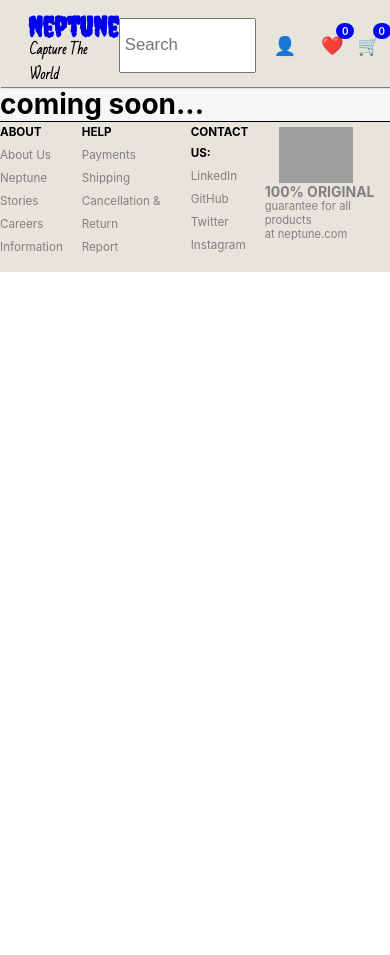
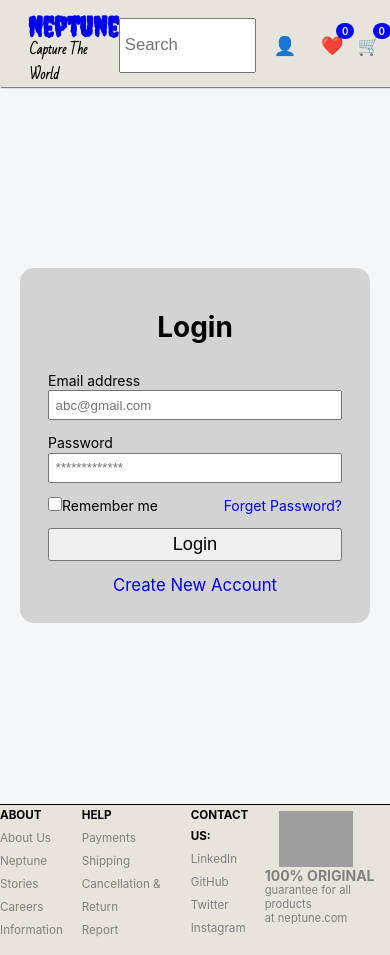
Before and after one commit to pinki-mandal/neptune, a React (Create React App) app: page /Login in a window 390 px wide. Shown: the top 955 px of the page. Before the commit the page ends 844 px from the top, so only its background shows below. Built offline with nearby package versions, Linux system fonts and the light colour scheme; no server answers; grey boxes are pictures that could not be loaded; a web font is replaced by a local one; what miragejs would draw is missing.

Commit message:
Added Authentication page
In this, we have added a login signup page.

```diff
--- a/src/App.css
+++ b/src/App.css
@@ -22,10 +22,6 @@
 
   .App {
     background-color: rgb(244, 246, 247);
-    /* display: flex;
-    flex-direction: column;
-    justify-content: space-between;
-    height: 100vh; */
   }
 
 button {
--- a/src/components/Filter/Filter.jsx
+++ b/src/components/Filter/Filter.jsx
@@ -12,7 +12,7 @@ const Filter = () => {
         <aside className="side-bar">
             <div className="filter-clear">
                 <h4>Filter</h4>
-                <a className="clear-btn" onClick={() => { productDispatch({ type: "CLEAR" }) }}>Clear</a>
+                <p className="clear-btn" onClick={() => { productDispatch({ type: "CLEAR" }) }}>Clear</p>
             </div>
             <hr />
             <h4 className="price-txt">Price</h4>
--- a/src/pages/Auth/Login.css
+++ b/src/pages/Auth/Login.css
@@ -0,0 +1,74 @@
+.login-main-container {
+    display: flex;
+    flex-direction: column;
+    justify-content: center;
+    align-items: center;
+    height: 85vh;
+}
+
+.login-container {
+    background-color: var(--gray-200);
+    padding: 2rem;
+    width: 25rem;
+    border-radius: 1rem;
+}
+
+.login-heading {
+    text-align: center;
+    margin: 1rem 0 2rem 0;
+}
+
+.mail-password-container {
+    display: flex;
+    flex-direction: column;
+}
+
+.mail-input {
+    padding: .4rem;
+    margin: .1rem 0 1rem 0;
+}
+
+.pass-input {
+    padding: .4rem;
+    margin: .1rem 0 1rem 0;
+}
+
+.forget-password-section {
+    display: flex;
+    justify-content: space-between;
+}
+
+.checkbox-inpt {
+    width: 1rem;
+    height: 1rem;
+}
+
+.login-btn {
+    width: 100%;
+    margin: 1rem 0;
+}
+
+.create-account-link {
+    display: block;
+    text-align: center;
+    font-size: 1.2rem;
+}
+
+.logo-img {
+    width: 5vh;
+}
+
+.signup-way-container {
+    text-align: center;
+    margin: 2rem 0 .5rem 0;
+}
+
+.twitter-logo {
+    border-radius: 50%;
+}
+
+@media screen and (max-width:520px) {
+    html {
+        font-size: 13px;
+    }
+}
--- a/src/pages/Auth/Login.jsx
+++ b/src/pages/Auth/Login.jsx
@@ -5,7 +5,27 @@ const Login = () => {
 
     return (
         <>
-            <h1>coming soon...</h1>
+            <form class="login-main-container">
+                <div class="login-container">
+                    <h1 class="login-heading">Login</h1>
+                    <section class="mail-password-container">
+                        <label for="/">Email address</label>
+                        <input class="mail-input" type="email" placeholder="abc@gmail.com" />
+                        <label for="/">Password</label>
+                        <input class="pass-input" type="password" placeholder="*************" />
+                    </section>
+                    <section class="forget-password-section">
+                        <label for="/">
+                            <input class="checkbox-inpt" type="checkbox" />
+                            Remember me</label>
+                        <Link to="/Forget" class="forget-pass-link">Forget Password?</Link>
+                    </section>
+                    <Link to="/AllProducts">
+                        <button class="login-btn">Login</button><br />
+                    </Link>
+                    <Link class="create-account-link" to="/Signup">Create New Account</Link>
+                </div>
+            </form>
         </>
     )
 }
--- a/src/pages/Auth/Signup.css
+++ b/src/pages/Auth/Signup.css
@@ -0,0 +1,68 @@
+.signup-main-container {
+    display: flex;
+    flex-direction: column;
+    justify-content: center;
+    align-items: center;
+    height: 100vh;
+}
+
+.signup-container {
+    display: flex;
+    flex-direction: column;
+    background-color: lightgray;
+    border-radius: 1rem;
+    width: 25rem;
+    padding: 1rem 2rem;
+}
+
+.signup-heading {
+    text-align: center;
+    margin: 0 0 1rem 0;
+}
+
+.input {
+    padding: .4rem;
+    margin-bottom: .8rem;
+}
+
+.checkbox-item {
+    margin-top: -1rem;
+}
+
+.checkbox-input {
+    width: 1rem;
+    height: 1rem;
+}
+
+.submit-btn {
+    font-size: 1.1rem;
+    padding: .4rem;
+    margin: 1rem 0 .5rem 0;
+}
+
+.login-link {
+    text-align: center;
+}
+
+.or-option {
+    text-align: center;
+}
+
+.signup-way {
+    text-align: center;
+    margin: .5rem 0 .5rem 0;
+}
+
+.logo-img {
+    width: 5vh;
+}
+
+.twitter-logo {
+    border-radius: 50%;
+}
+
+@media screen and (max-width:520px) {
+    html {
+        font-size: 13px;
+    }
+}
--- a/src/pages/Auth/Signup.jsx
+++ b/src/pages/Auth/Signup.jsx
@@ -5,7 +5,33 @@ const Signup = () => {
 
     return (
         <>
-            <h1>coming soon...</h1>
+            <form class="signup-main-container">
+                <div class="signup-container">
+                    <h2 class="signup-heading">Signup</h2>
+                    <label class="email-add-txt">Email address</label>
+                    <input class="email-input input" type="email" placeholder="abc@gmail.com" />
+                    <label class="email-add">First name</label>
+                    <input class="email-input input" type="text" placeholder="Enter First Name" />
+                    <label class="email-add">Last name</label>
+                    <input class="email-input input" type="text" placeholder="Enter Last Name" />
+                    <label class="password">Password</label>
+                    <input class="email-input input" type="password" placeholder="Enter Password" />
+                    <label class="password">Confirm Password</label>
+                    <input class="email-input input" type="password" placeholder="Confirm Password" /><br />
+                    <div class="checkbox-item">
+                        <input class="checkbox-input" type="checkbox" />
+                        <label class="checkbox-txt">I accept all Terms & Conditions</label><br />
+                    </div>
+                    <button class="submit-btn">
+                        <Link to="/AllProducts">
+                            Create New Account
+                        </Link>
+                    </button>
+                    <label class="login-link">Already a member?
+                        <Link to="/Login"><strong>Login</strong></Link>
+                    </label>
+                </div>
+            </form>
         </>
     )
 }
```
